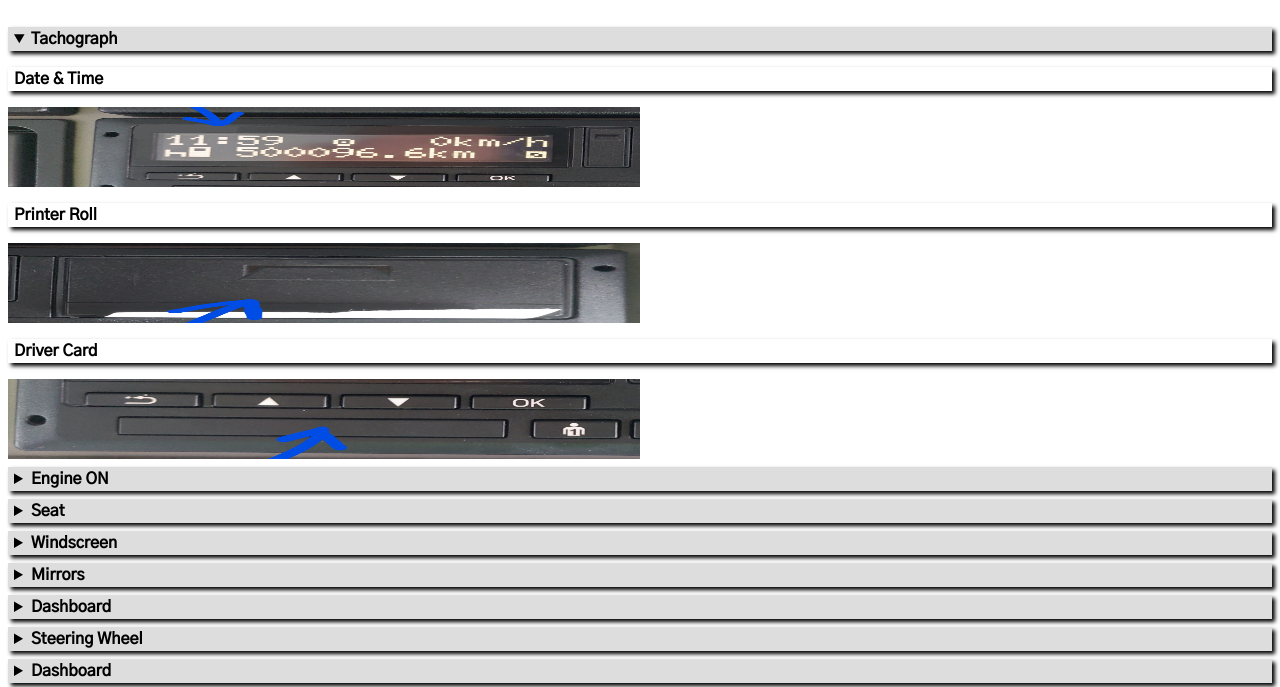
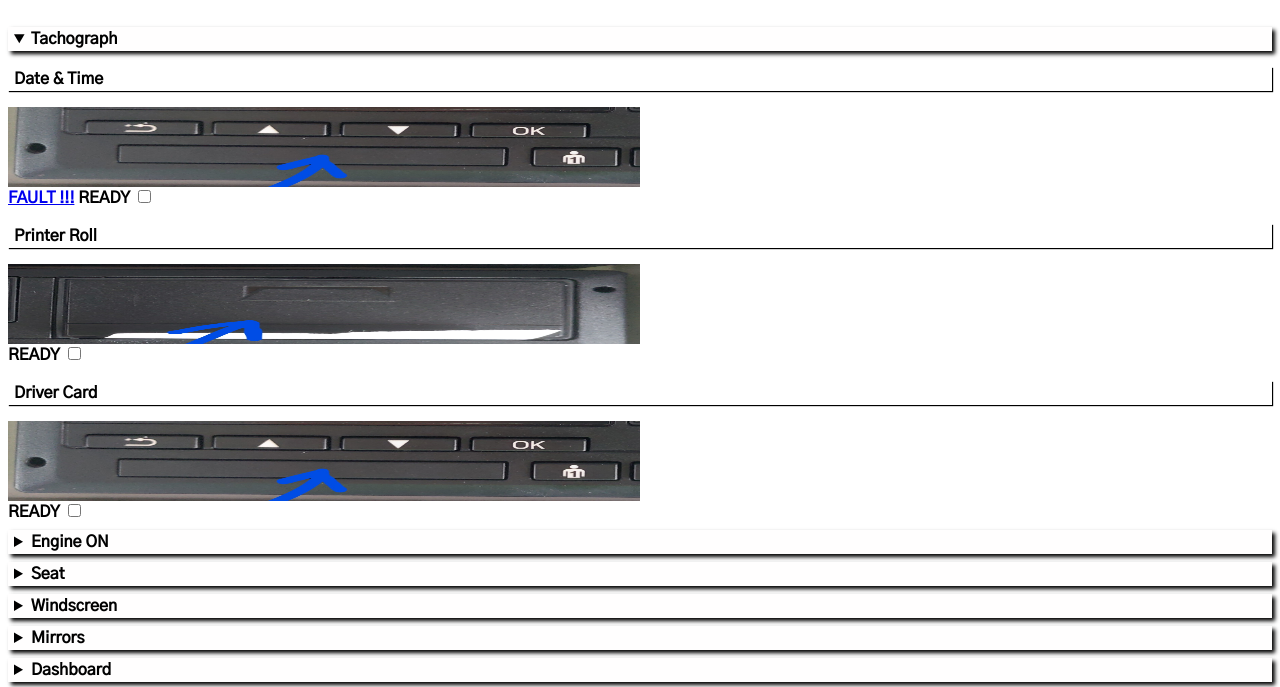
Before and after one commit to iedriver/HGV-Driver, a plain HTML site: page WalkaroundCheck/walkAroundCheck.html in a window 1280 px wide. Both pictures are taken after a click on the heading "Tachograph". Shown: the part 92-779 px from the top of the page. Drawn offline with Linux system fonts and the light colour scheme.

Commit message:
Fault folder added, input added

```diff
--- a/WalkaroundCheck/walkAroundCSS.css
+++ b/WalkaroundCheck/walkAroundCSS.css
@@ -12,7 +12,7 @@ details {
 
 details > summary {
   padding: 2px 6px;
-  background-color: #ddd;
+  background-color: rgb(255, 254, 254);
   border: none;
   box-shadow: 3px 3px 4px black;
   cursor: pointer;
@@ -20,7 +20,7 @@ details > summary {
 
 details > p {
   padding: 2px 6px;
-  box-shadow: 3px 3px 4px black;
+  box-shadow: 1px 1px 1px rgb(0, 0, 0);
 }
 details div {
   width: 50%;
@@ -30,6 +30,16 @@ details img {
   width: 100%;
   height: 100%;
 }
+/* llllllllllllllllllllllllll */
+details[open] {
+
+
+}
+
+details[open] summary {
+
+
+}
 
 section {
   margin: 5px 0;
--- a/WalkaroundCheck/walkAroundCheck.html
+++ b/WalkaroundCheck/walkAroundCheck.html
@@ -14,13 +14,33 @@
   <h1>Walkaround check HGV</h1>
   <section>
     <details>
-      <summary>Tachograph </summary>
+      <summary id="text">Tachograph</summary>
       <P>Date &amp; Time</P>
-      <div><img src="./Images/TachographArrowTime.jpg" alt=""></div>
+      <div>
+        <picture>
+          <source srcset="./Images/truckSmall.jpg" media="(min-width: 500px) and (max-width:700px) " />
+          <source srcset="./Images/TachographArrowCard.jpg" media="(min-width: 900px)" />
+          <img src="./Images/TachographArrowTime.jpg" alt="MDN" />
+        </picture>
+      </div>
+      <a href="../WalkaroundCheck/Fault/fault.html">FAULT !!!</a>
+      <label for="myCheck1">READY</label>
+
+      <input type="checkbox" id="myCheck1" onclick="myFunction()">
+
+
+
+      <!-- <div><img src="./Images/TachographArrowTime.jpg" alt=""></div> -->
       <p>Printer Roll</p>
       <div><img src="./Images/TachographArrowPaper.jpg" alt=""></div>
+      <label for="myCheck2">READY</label>
+
+      <input type="checkbox" id="myCheck2" onclick="myFunction()">
       <p>Driver Card</p>
       <div><img src="./Images/TachographArrowCard.jpg" alt=""></div>
+      <label for="myCheck3">READY</label>
+
+      <input type="checkbox" id="myCheck3" onclick="myFunction()">
     </details>
     <details>
       <summary>Engine ON</summary>
@@ -131,7 +151,19 @@
     </details>
   </section>
   <section></section>
-
+  <script>
+    function myFunction() {
+      var checkBox = document.getElementById("myCheck1");
+      var checkBox = document.getElementById("myCheck2");
+      var checkBox = document.getElementById("myCheck3");
+      var text = document.getElementById("text");
+      if (checkBox.checked == true) {
+        text.style.backgroundColor = "rgb(9, 240, 125)";
+      } else {
+        text.style.backgroundColor = "yellow";
+      }
+    }
+  </script>
 </body>
 
 </html>
```
Also changed, not shown: WalkaroundCheck/Fault/fault.html (added, +19 -0 lines), index.html (+1 -0 lines), WalkaroundCheck/Images/truckSmall.jpg (added).
